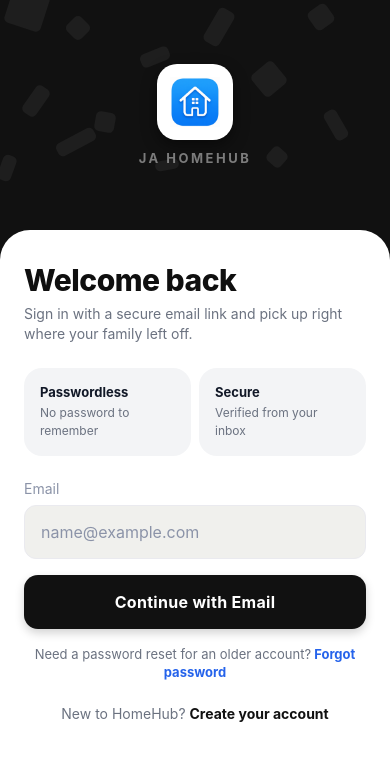
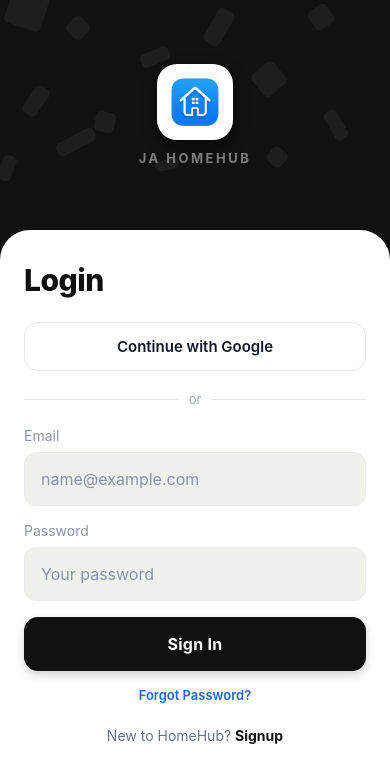
Before and after one commit to bhav-ux/app-JA-HOMEHUB-, a React Native app: screen /Login in a window 390 px wide. Shown: the top 782 px of the page. Built offline with nearby package versions, Linux system fonts and the light colour scheme; no server answers.

Commit message:
fixing auth

```diff
--- a/screens/LoginScreen.js
+++ b/screens/LoginScreen.js
@@ -1,5 +1,6 @@
 import { useCallback, useState } from 'react';
 import {
+  Alert,
   Image,
   KeyboardAvoidingView,
   Platform,
@@ -10,11 +11,12 @@ import {
   View,
 } from 'react-native';
 import { SafeAreaView } from 'react-native-safe-area-context';
+import { signInWithEmailAndPassword } from 'firebase/auth';
+import { auth } from '../firebaseConfig';
 import Button from '../src/components/Button';
 import Input from '../src/components/Input';
 import { spacing } from '../src/theme';
 import { getFirebaseErrorMessage } from '../utils/firebaseError';
-import { sendHomeHubEmailLink } from '../utils/emailLinkAuth';
 
 const DARK = '#111111';
 const SHAPE = '#1E1E1E';
@@ -38,30 +40,31 @@ const SHAPES = [
 
 export default function LoginScreen({ navigation }) {
   const [email, setEmail] = useState('');
+  const [password, setPassword] = useState('');
   const [loading, setLoading] = useState(false);
   const [error, setError] = useState('');
 
-  const handleContinue = useCallback(async () => {
+  const handleSignIn = useCallback(async () => {
     const trimmedEmail = email.trim();
-    if (!trimmedEmail) {
-      setError('Please enter your email address.');
+    if (!trimmedEmail || !password) {
+      setError('Please enter your email and password.');
       return;
     }
 
     try {
       setLoading(true);
       setError('');
-      const pendingRequest = await sendHomeHubEmailLink({
-        email: trimmedEmail,
-        mode: 'login',
-      });
-      navigation.navigate('EmailLinkSent', pendingRequest);
+      await signInWithEmailAndPassword(auth, trimmedEmail, password);
     } catch (nextError) {
-      setError(getFirebaseErrorMessage(nextError, 'Unable to send your sign-in link right now.'));
+      setError(getFirebaseErrorMessage(nextError, 'Unable to sign in. Please try again.'));
     } finally {
       setLoading(false);
     }
-  }, [email, navigation]);
+  }, [email, password]);
+
+  const handleGoogleSignIn = useCallback(() => {
+    Alert.alert('Coming Soon', 'Google sign-in will be available soon.');
+  }, []);
 
   return (
     <SafeAreaView style={styles.safe}>
@@ -101,20 +104,16 @@ export default function LoginScreen({ navigation }) {
           keyboardShouldPersistTaps="handled"
           showsVerticalScrollIndicator={false}
         >
-          <Text style={styles.title}>Welcome back</Text>
-          <Text style={styles.subtitle}>
-            Sign in with a secure email link and pick up right where your family left off.
-          </Text>
+          <Text style={styles.title}>Login</Text>
 
-          <View style={styles.badgeRow}>
-            <View style={styles.badge}>
-              <Text style={styles.badgeTitle}>Passwordless</Text>
-              <Text style={styles.badgeBody}>No password to remember</Text>
-            </View>
-            <View style={styles.badge}>
-              <Text style={styles.badgeTitle}>Secure</Text>
-              <Text style={styles.badgeBody}>Verified from your inbox</Text>
-            </View>
+          <TouchableOpacity style={styles.googleBtn} onPress={handleGoogleSignIn} activeOpacity={0.8}>
+            <Text style={styles.googleText}>Continue with Google</Text>
+          </TouchableOpacity>
+
+          <View style={styles.dividerRow}>
+            <View style={styles.dividerLine} />
+            <Text style={styles.dividerLabel}>or</Text>
+            <View style={styles.dividerLine} />
           </View>
 
           <View style={styles.fields}>
@@ -124,24 +123,33 @@ export default function LoginScreen({ navigation }) {
               autoCapitalize="none"
               autoComplete="email"
               keyboardType="email-address"
-              returnKeyType="done"
+              returnKeyType="next"
               textContentType="emailAddress"
               value={email}
               onChangeText={setEmail}
-              onSubmitEditing={handleContinue}
+            />
+            <Input
+              label="Password"
+              placeholder="Your password"
+              secureTextEntry
+              autoComplete="password"
+              returnKeyType="done"
+              textContentType="password"
+              value={password}
+              onChangeText={setPassword}
+              onSubmitEditing={handleSignIn}
             />
           </View>
 
           {error ? <Text style={styles.error}>{error}</Text> : null}
 
           <Button
-            label={loading ? 'Sending link…' : 'Continue with Email'}
-            onPress={handleContinue}
+            label={loading ? 'Signing in…' : 'Sign In'}
+            onPress={handleSignIn}
             loading={loading}
             disabled={loading}
             style={styles.btnOverride}
             textStyle={styles.btnText}
-            accessibilityHint="Send a passwordless sign-in link to your email"
           />
 
           <TouchableOpacity
@@ -149,10 +157,7 @@ export default function LoginScreen({ navigation }) {
             onPress={() => navigation.navigate('ForgotPassword')}
             activeOpacity={0.7}
           >
-            <Text style={styles.forgotText}>
-              Need a password reset for an older account?
-              <Text style={styles.forgotHighlight}> Forgot password</Text>
-            </Text>
+            <Text style={styles.forgotText}>Forgot Password?</Text>
           </TouchableOpacity>
 
           <TouchableOpacity
@@ -161,7 +166,7 @@ export default function LoginScreen({ navigation }) {
             activeOpacity={0.7}
           >
             <Text style={styles.linkText}>
-              New to HomeHub? <Text style={styles.linkHighlight}>Create your account</Text>
+              New to HomeHub? <Text style={styles.linkHighlight}>Signup</Text>
             </Text>
           </TouchableOpacity>
         </ScrollView>
@@ -231,36 +236,36 @@ const styles = StyleSheet.create({
     fontWeight: '800',
     color: '#0F0F0F',
     letterSpacing: -0.5,
+    marginBottom: 24,
   },
-  subtitle: {
-    fontSize: 14,
-    color: '#6B7280',
-    marginTop: 6,
-    marginBottom: 24,
-    lineHeight: 20,
+  googleBtn: {
+    borderRadius: 14,
+    borderWidth: 1.5,
+    borderColor: '#E5E7EB',
+    paddingVertical: 14,
+    alignItems: 'center',
+    backgroundColor: '#FFFFFF',
+    marginBottom: 20,
   },
-  badgeRow: {
+  googleText: {
+    fontSize: 15,
+    fontWeight: '600',
+    color: '#111827',
+  },
+  dividerRow: {
     flexDirection: 'row',
-    gap: spacing.sm,
-    marginBottom: spacing.lg,
+    alignItems: 'center',
+    marginBottom: 20,
+    gap: 10,
   },
-  badge: {
+  dividerLine: {
     flex: 1,
-    borderRadius: 18,
-    backgroundColor: '#F3F4F6',
-    paddingHorizontal: spacing.md,
-    paddingVertical: spacing.md,
+    height: 1,
+    backgroundColor: '#E5E7EB',
   },
-  badgeTitle: {
+  dividerLabel: {
     fontSize: 13,
-    fontWeight: '700',
-    color: '#111827',
-    marginBottom: 4,
-  },
-  badgeBody: {
-    fontSize: 12,
-    color: '#6B7280',
-    lineHeight: 18,
+    color: '#9CA3AF',
   },
   fields: {
     gap: spacing.md,
@@ -293,13 +298,8 @@ const styles = StyleSheet.create({
   },
   forgotText: {
     fontSize: 13,
-    color: '#6B7280',
-    textAlign: 'center',
-    lineHeight: 18,
-  },
-  forgotHighlight: {
     color: '#2563EB',
-    fontWeight: '700',
+    fontWeight: '600',
   },
   linkRow: {
     marginTop: spacing.lg,
--- a/screens/SignupScreen.js
+++ b/screens/SignupScreen.js
@@ -1,4 +1,4 @@
-import { useCallback, useState } from 'react';
+import { useCallback, useRef, useState } from 'react';
 import {
   Image,
   KeyboardAvoidingView,
@@ -10,11 +10,12 @@ import {
   View,
 } from 'react-native';
 import { SafeAreaView } from 'react-native-safe-area-context';
+import { createUserWithEmailAndPassword, updateProfile } from 'firebase/auth';
+import { auth } from '../firebaseConfig';
 import Button from '../src/components/Button';
 import Input from '../src/components/Input';
 import { spacing } from '../src/theme';
 import { getFirebaseErrorMessage } from '../utils/firebaseError';
-import { sendHomeHubEmailLink } from '../utils/emailLinkAuth';
 
 const DARK = '#111111';
 const SHAPE = '#1E1E1E';
@@ -39,33 +40,51 @@ const SHAPES = [
 export default function SignupScreen({ navigation }) {
   const [name, setName] = useState('');
   const [email, setEmail] = useState('');
+  const [password, setPassword] = useState('');
+  const [confirmPassword, setConfirmPassword] = useState('');
   const [loading, setLoading] = useState(false);
   const [error, setError] = useState('');
 
-  const handleSignup = useCallback(async () => {
+  const emailRef = useRef(null);
+  const passwordRef = useRef(null);
+  const confirmRef = useRef(null);
+
+  const handleCreateAccount = useCallback(async () => {
     const trimmedName = name.trim();
     const trimmedEmail = email.trim();
 
-    if (!trimmedName || !trimmedEmail) {
-      setError('Please enter your name and email.');
+    if (!trimmedName) {
+      setError('Please enter your name.');
+      return;
+    }
+    if (!trimmedEmail) {
+      setError('Please enter your email.');
+      return;
+    }
+    if (!password) {
+      setError('Please enter a password.');
+      return;
+    }
+    if (password !== confirmPassword) {
+      setError('Passwords do not match.');
+      return;
+    }
+    if (password.length < 6) {
+      setError('Password must be at least 6 characters.');
       return;
     }
 
     try {
       setLoading(true);
       setError('');
-      const pendingRequest = await sendHomeHubEmailLink({
-        email: trimmedEmail,
-        displayName: trimmedName,
-        mode: 'signup',
-      });
-      navigation.navigate('EmailLinkSent', pendingRequest);
+      const { user } = await createUserWithEmailAndPassword(auth, trimmedEmail, password);
+      await updateProfile(user, { displayName: trimmedName });
     } catch (nextError) {
-      setError(getFirebaseErrorMessage(nextError, 'Unable to send your sign-up link right now.'));
+      setError(getFirebaseErrorMessage(nextError, 'Unable to create your account. Please try again.'));
     } finally {
       setLoading(false);
     }
-  }, [email, name, navigation]);
+  }, [name, email, password, confirmPassword]);
 
   return (
     <SafeAreaView style={styles.safe} edges={['left', 'right', 'bottom']}>
@@ -89,7 +108,7 @@ export default function SignupScreen({ navigation }) {
               ]}
             />
           ))}
-          <Text style={styles.headerLabel}>Create Account</Text>
+          <Text style={styles.headerLabel}>Signup</Text>
           <View style={styles.logoBox}>
             <Image
               source={require('../assets/icon.png')}
@@ -105,52 +124,67 @@ export default function SignupScreen({ navigation }) {
           keyboardShouldPersistTaps="handled"
           showsVerticalScrollIndicator={false}
         >
-          <Text style={styles.title}>Join your family hub</Text>
-          <Text style={styles.subtitle}>
-            We'll email you a secure sign-in link and finish setting up your HomeHub account.
-          </Text>
-
-          <View style={styles.featureCard}>
-            <Text style={styles.featureTitle}>What happens next</Text>
-            <Text style={styles.featureBody}>1. Enter your details</Text>
-            <Text style={styles.featureBody}>2. Open the secure email link</Text>
-            <Text style={styles.featureBody}>3. Start your family setup</Text>
-          </View>
+          <Text style={styles.title}>Create Account</Text>
 
           <View style={styles.fields}>
             <Input
-              label="Full Name"
+              label="Name"
               placeholder="Your full name"
               autoComplete="name"
               returnKeyType="next"
               textContentType="name"
               value={name}
               onChangeText={setName}
+              onSubmitEditing={() => emailRef.current?.focus()}
             />
             <Input
+              ref={emailRef}
               label="Email"
               placeholder="name@example.com"
               autoCapitalize="none"
               autoComplete="email"
               keyboardType="email-address"
-              returnKeyType="done"
+              returnKeyType="next"
               textContentType="emailAddress"
               value={email}
               onChangeText={setEmail}
-              onSubmitEditing={handleSignup}
+              onSubmitEditing={() => passwordRef.current?.focus()}
+            />
+            <Input
+              ref={passwordRef}
+              label="Password"
+              placeholder="At least 6 characters"
+              secureTextEntry
+              autoComplete="new-password"
+              returnKeyType="next"
+              textContentType="newPassword"
+              value={password}
+              onChangeText={setPassword}
+              onSubmitEditing={() => confirmRef.current?.focus()}
+            />
+            <Input
+              ref={confirmRef}
+              label="Confirm Password"
+              placeholder="Re-enter your password"
+              secureTextEntry
+              autoComplete="new-password"
+              returnKeyType="done"
+              textContentType="newPassword"
+              value={confirmPassword}
+              onChangeText={setConfirmPassword}
+              onSubmitEditing={handleCreateAccount}
             />
           </View>
 
           {error ? <Text style={styles.error}>{error}</Text> : null}
 
           <Button
-            label={loading ? 'Sending link…' : 'Continue with Email'}
-            onPress={handleSignup}
+            label={loading ? 'Creating account…' : 'Create Account'}
+            onPress={handleCreateAccount}
             loading={loading}
             disabled={loading}
             style={styles.btnOverride}
             textStyle={styles.btnText}
-            accessibilityHint="Send a passwordless sign-up link to your email"
           />
 
           <TouchableOpacity
@@ -228,33 +262,7 @@ const styles = StyleSheet.create({
     fontWeight: '800',
     color: '#0F0F0F',
     letterSpacing: -0.5,
-  },
-  subtitle: {
-    fontSize: 14,
-    color: '#6B7280',
-    marginTop: 6,
-    marginBottom: 20,
-    lineHeight: 20,
-  },
-  featureCard: {
-    borderRadius: 20,
-    backgroundColor: '#F9FAFB',
-    paddingHorizontal: spacing.md,
-    paddingVertical: spacing.md,
-    marginBottom: spacing.lg,
-    borderWidth: 1,
-    borderColor: '#E5E7EB',
-  },
-  featureTitle: {
-    fontSize: 13,
-    fontWeight: '700',
-    color: '#111827',
-    marginBottom: 8,
-  },
-  featureBody: {
-    fontSize: 13,
-    color: '#6B7280',
-    lineHeight: 20,
+    marginBottom: 24,
   },
   fields: {
     gap: spacing.md,
```
